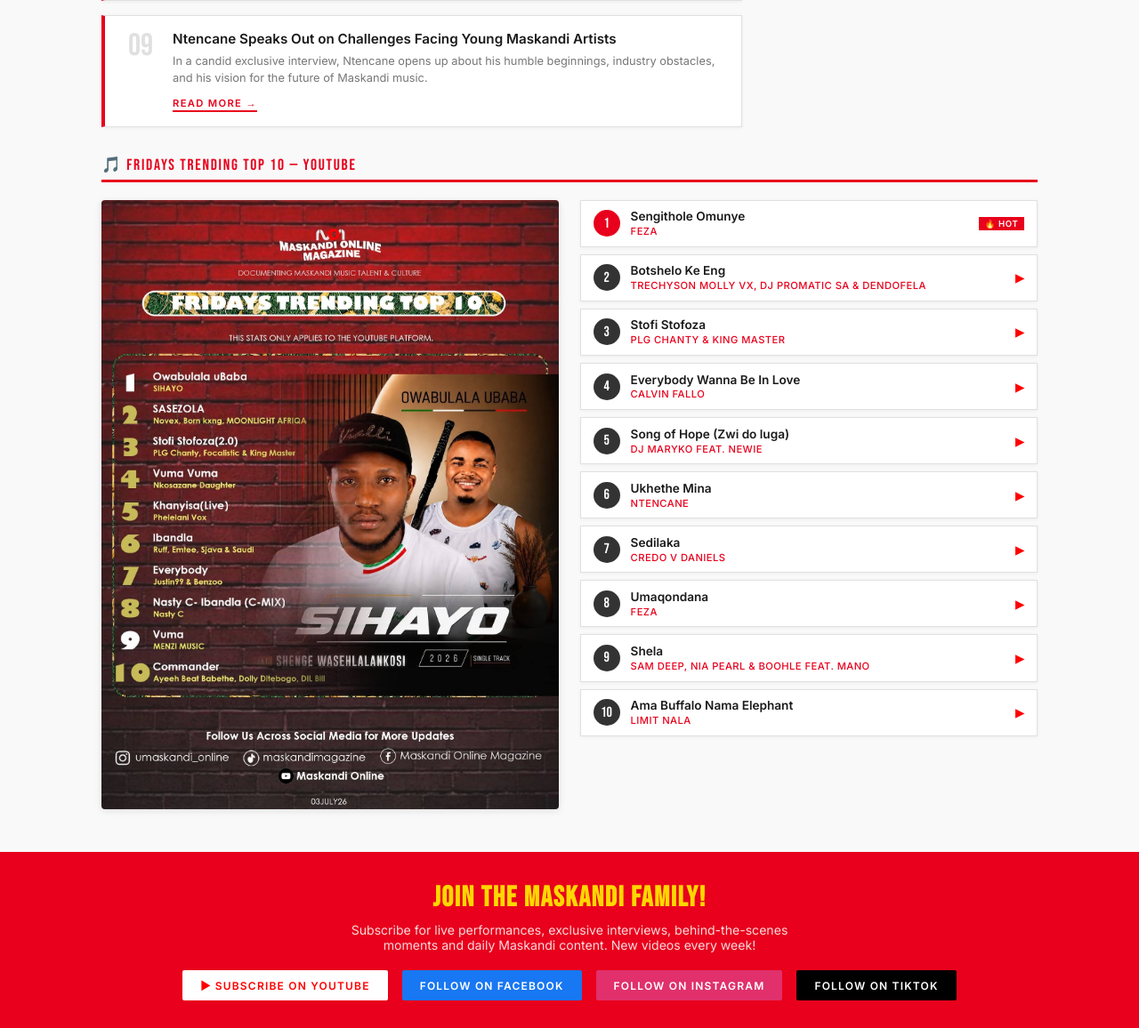
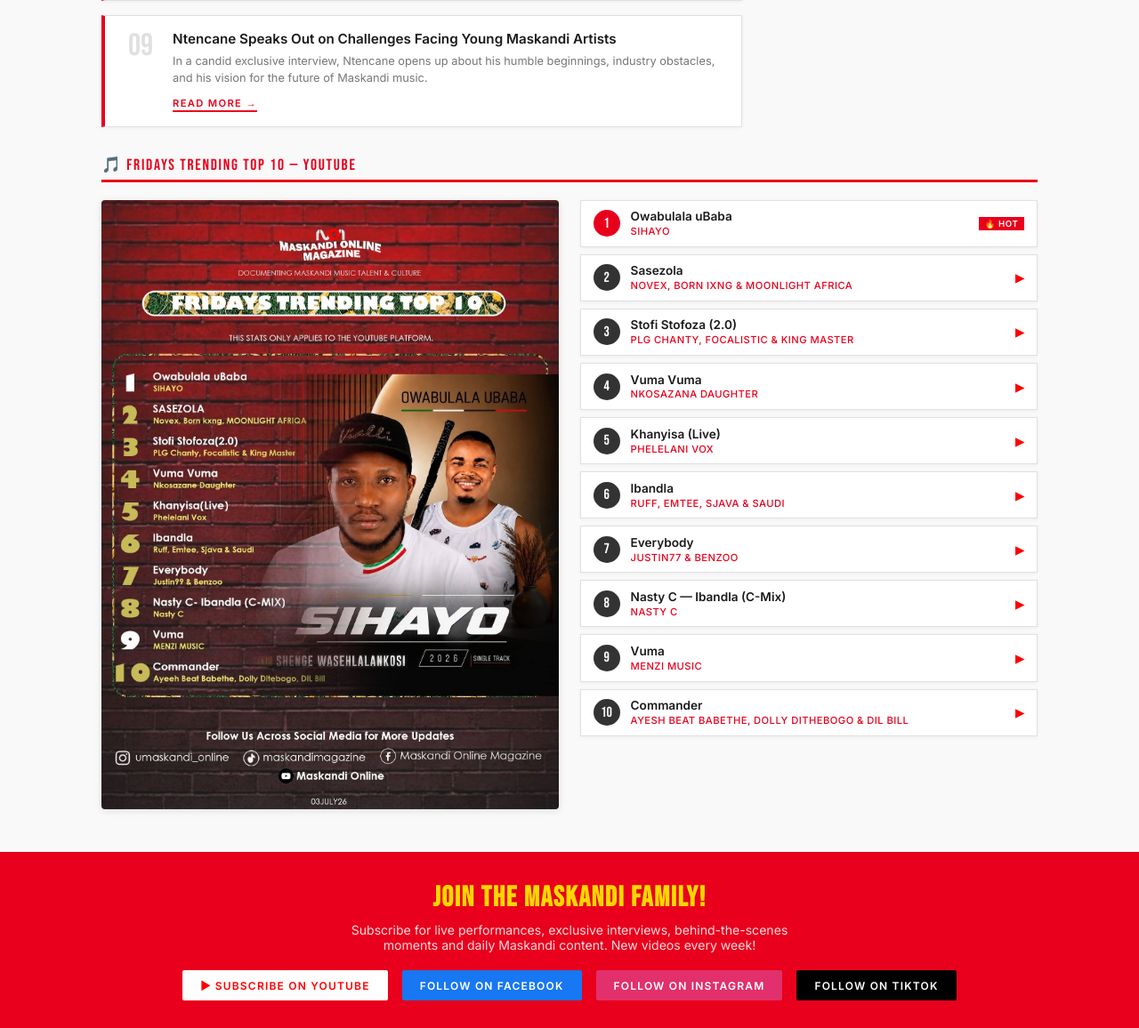
Before and after one commit to ayandamkhwanazi27-lang/maskandi-online, a Flask app: page / in a window 1280 px wide. Shown: the part 2538-3694 px from the top of the page at 89% size. Run offline with Flask 3, Linux system fonts and the light colour scheme.

Commit message:
Update index.html

```diff
--- a/templates/index.html
+++ b/templates/index.html
@@ -294,54 +294,54 @@
       <img src="/static/newtop10.jpg" alt="Fridays Trending Top 10">
     </div>
     <div class="top10-list">
-      <a class="chart-item" href="https://www.youtube.com/results?search_query=Feza+Sengithole+Omunye" target="_blank">
+      <a class="chart-item" href="https://www.youtube.com/results?search_query=Sihayo+Owabulala+uBaba" target="_blank">
         <div class="chart-num" style="background:var(--red)">1</div>
-        <div class="chart-body"><div class="chart-title">Sengithole Omunye</div><div class="chart-artist">Feza</div></div>
+        <div class="chart-body"><div class="chart-title">Owabulala uBaba</div><div class="chart-artist">Sihayo</div></div>
         <div class="chart-badge new">🔥 Hot</div>
       </a>
-      <a class="chart-item" href="https://www.youtube.com/results?search_query=Trechyson+Molly+Botshelo+Ke+Eng" target="_blank">
+      <a class="chart-item" href="https://www.youtube.com/results?search_query=Novex+Born+Ixng+Moonlight+Africa+Sasezola" target="_blank">
         <div class="chart-num" style="background:#333">2</div>
-        <div class="chart-body"><div class="chart-title">Botshelo Ke Eng</div><div class="chart-artist">Trechyson Molly vx, DJ Promatic SA & Dendofela</div></div>
+        <div class="chart-body"><div class="chart-title">Sasezola</div><div class="chart-artist">Novex, Born Ixng & Moonlight Africa</div></div>
         <div class="chart-yt">▶</div>
       </a>
-      <a class="chart-item" href="https://www.youtube.com/results?search_query=PLG+Chanty+King+Master+Stofi+Stofoza" target="_blank">
+      <a class="chart-item" href="https://www.youtube.com/results?search_query=PLG+Chanty+Focalistic+King+Master+Stofi+Stofoza+2.0" target="_blank">
         <div class="chart-num" style="background:#333">3</div>
-        <div class="chart-body"><div class="chart-title">Stofi Stofoza</div><div class="chart-artist">PLG Chanty & King Master</div></div>
+        <div class="chart-body"><div class="chart-title">Stofi Stofoza (2.0)</div><div class="chart-artist">PLG Chanty, Focalistic & King Master</div></div>
         <div class="chart-yt">▶</div>
       </a>
-      <a class="chart-item" href="https://www.youtube.com/results?search_query=Calvin+Fallo+Everybody+Wanna+Be+In+Love" target="_blank">
+      <a class="chart-item" href="https://www.youtube.com/results?search_query=Nkosazana+Daughter+Vuma+Vuma" target="_blank">
         <div class="chart-num" style="background:#333">4</div>
-        <div class="chart-body"><div class="chart-title">Everybody Wanna Be In Love</div><div class="chart-artist">Calvin Fallo</div></div>
+        <div class="chart-body"><div class="chart-title">Vuma Vuma</div><div class="chart-artist">Nkosazana Daughter</div></div>
         <div class="chart-yt">▶</div>
       </a>
-      <a class="chart-item" href="https://www.youtube.com/results?search_query=DJ+Maryko+Song+of+Hope+Zwi+do+luga" target="_blank">
+      <a class="chart-item" href="https://www.youtube.com/results?search_query=Phelelani+Vox+Khanyisa+Live" target="_blank">
         <div class="chart-num" style="background:#333">5</div>
-        <div class="chart-body"><div class="chart-title">Song of Hope (Zwi do luga)</div><div class="chart-artist">DJ Maryko feat. Newie</div></div>
+        <div class="chart-body"><div class="chart-title">Khanyisa (Live)</div><div class="chart-artist">Phelelani Vox</div></div>
         <div class="chart-yt">▶</div>
       </a>
-      <a class="chart-item" href="https://www.youtube.com/results?search_query=Ntencane+Ukhethe+Mina" target="_blank">
+      <a class="chart-item" href="https://www.youtube.com/results?search_query=Ruff+Emtee+Sjava+Saudi+Ibandla" target="_blank">
         <div class="chart-num" style="background:#333">6</div>
-        <div class="chart-body"><div class="chart-title">Ukhethe Mina</div><div class="chart-artist">Ntencane</div></div>
+        <div class="chart-body"><div class="chart-title">Ibandla</div><div class="chart-artist">Ruff, Emtee, Sjava & Saudi</div></div>
         <div class="chart-yt">▶</div>
       </a>
-      <a class="chart-item" href="https://www.youtube.com/results?search_query=Credo+V+Daniels+Sedilaka" target="_blank">
+      <a class="chart-item" href="https://www.youtube.com/results?search_query=Justin77+Benzoo+Everybody" target="_blank">
         <div class="chart-num" style="background:#333">7</div>
-        <div class="chart-body"><div class="chart-title">Sedilaka</div><div class="chart-artist">Credo V Daniels</div></div>
+        <div class="chart-body"><div class="chart-title">Everybody</div><div class="chart-artist">Justin77 & Benzoo</div></div>
         <div class="chart-yt">▶</div>
       </a>
-      <a class="chart-item" href="https://www.youtube.com/results?search_query=Feza+Umaqondana" target="_blank">
+      <a class="chart-item" href="https://www.youtube.com/results?search_query=Nasty+C+Ibandla+C-Mix" target="_blank">
         <div class="chart-num" style="background:#333">8</div>
-        <div class="chart-body"><div class="chart-title">Umaqondana</div><div class="chart-artist">Feza</div></div>
+        <div class="chart-body"><div class="chart-title">Nasty C — Ibandla (C-Mix)</div><div class="chart-artist">Nasty C</div></div>
         <div class="chart-yt">▶</div>
       </a>
-      <a class="chart-item" href="https://www.youtube.com/results?search_query=Sam+Deep+Nia+Pearl+Boohle+Shela" target="_blank">
+      <a class="chart-item" href="https://www.youtube.com/results?search_query=Menzi+Music+Vuma" target="_blank">
         <div class="chart-num" style="background:#333">9</div>
-        <div class="chart-body"><div class="chart-title">Shela</div><div class="chart-artist">Sam Deep, Nia Pearl & Boohle feat. Mano</div></div>
+        <div class="chart-body"><div class="chart-title">Vuma</div><div class="chart-artist">Menzi Music</div></div>
         <div class="chart-yt">▶</div>
       </a>
-      <a class="chart-item" href="https://www.youtube.com/results?search_query=Limit+Nala+Ama+Buffalo+Nama+Elephant" target="_blank">
+      <a class="chart-item" href="https://www.youtube.com/results?search_query=Ayesh+Beat+Babethe+Dolly+Dithebogo+Commander" target="_blank">
         <div class="chart-num" style="background:#333">10</div>
-        <div class="chart-body"><div class="chart-title">Ama Buffalo Nama Elephant</div><div class="chart-artist">Limit Nala</div></div>
+        <div class="chart-body"><div class="chart-title">Commander</div><div class="chart-artist">Ayesh Beat Babethe, Dolly Dithebogo & Dil Bill</div></div>
         <div class="chart-yt">▶</div>
       </a>
     </div>
```
